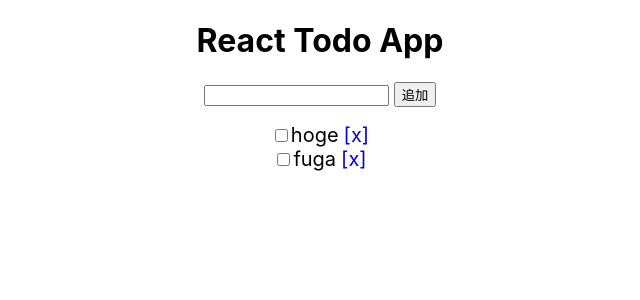
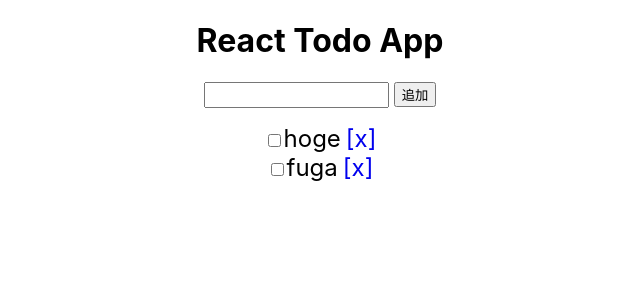
Before and after one commit to mnao305/react-todo, a React (Create React App) app: page / in a window 1280 px wide. Shown: the top 300 px of the page, without its empty margins (320-960 px from the left). Built offline with nearby package versions, Linux system fonts and the light colour scheme.

Commit message:
update: サイズ調整

```diff
--- a/src/App.css
+++ b/src/App.css
@@ -9,7 +9,7 @@ ul {
   padding-left: 0;
 }
 li {
-  font-size: 20px;
+  font-size: 1.5em;
 }
 
 button {
@@ -24,3 +24,7 @@ a {
 .checktrue {
   color: lightgray;
 }
+
+.InputForm input {
+  height: 1.5em;
+}
```
